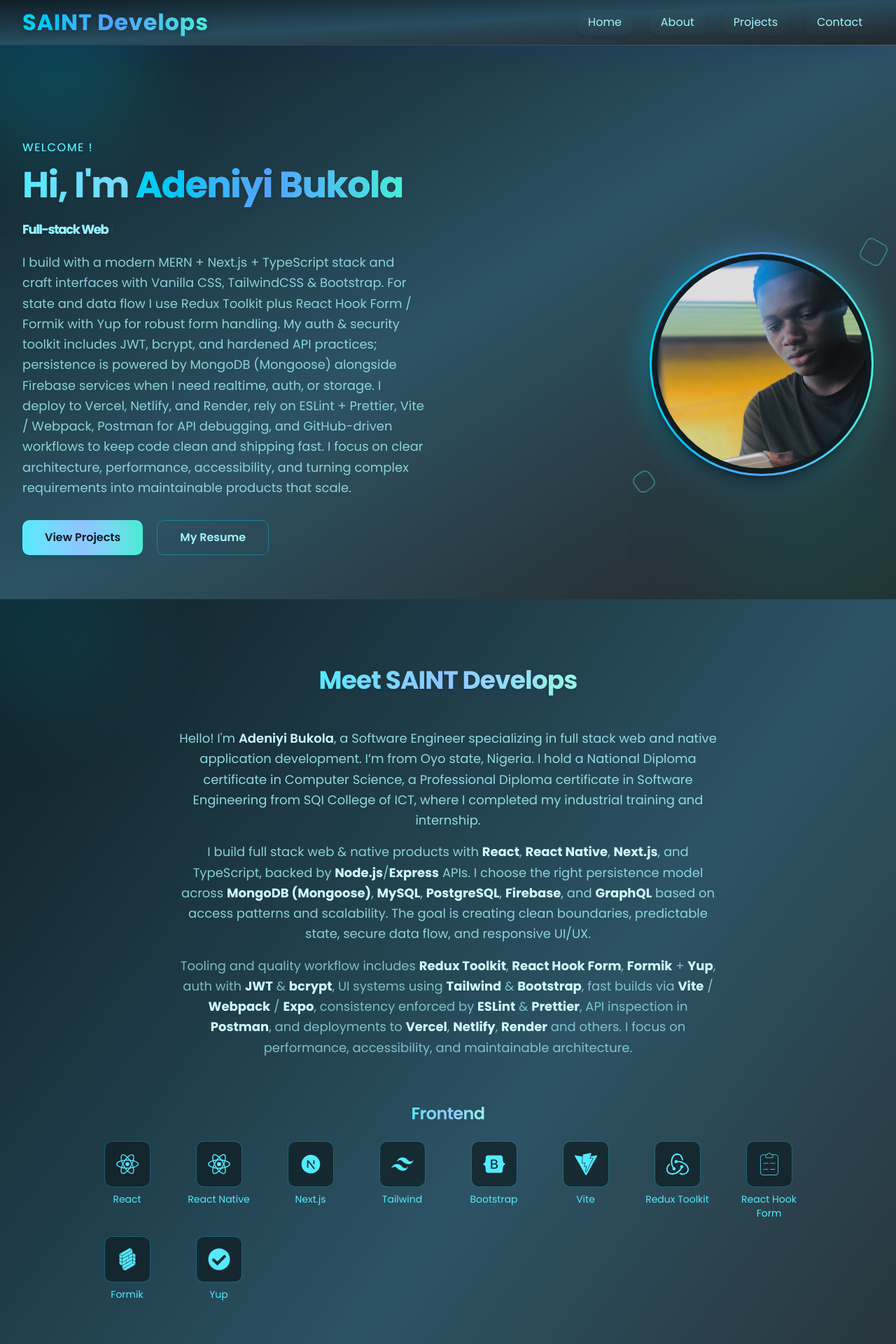
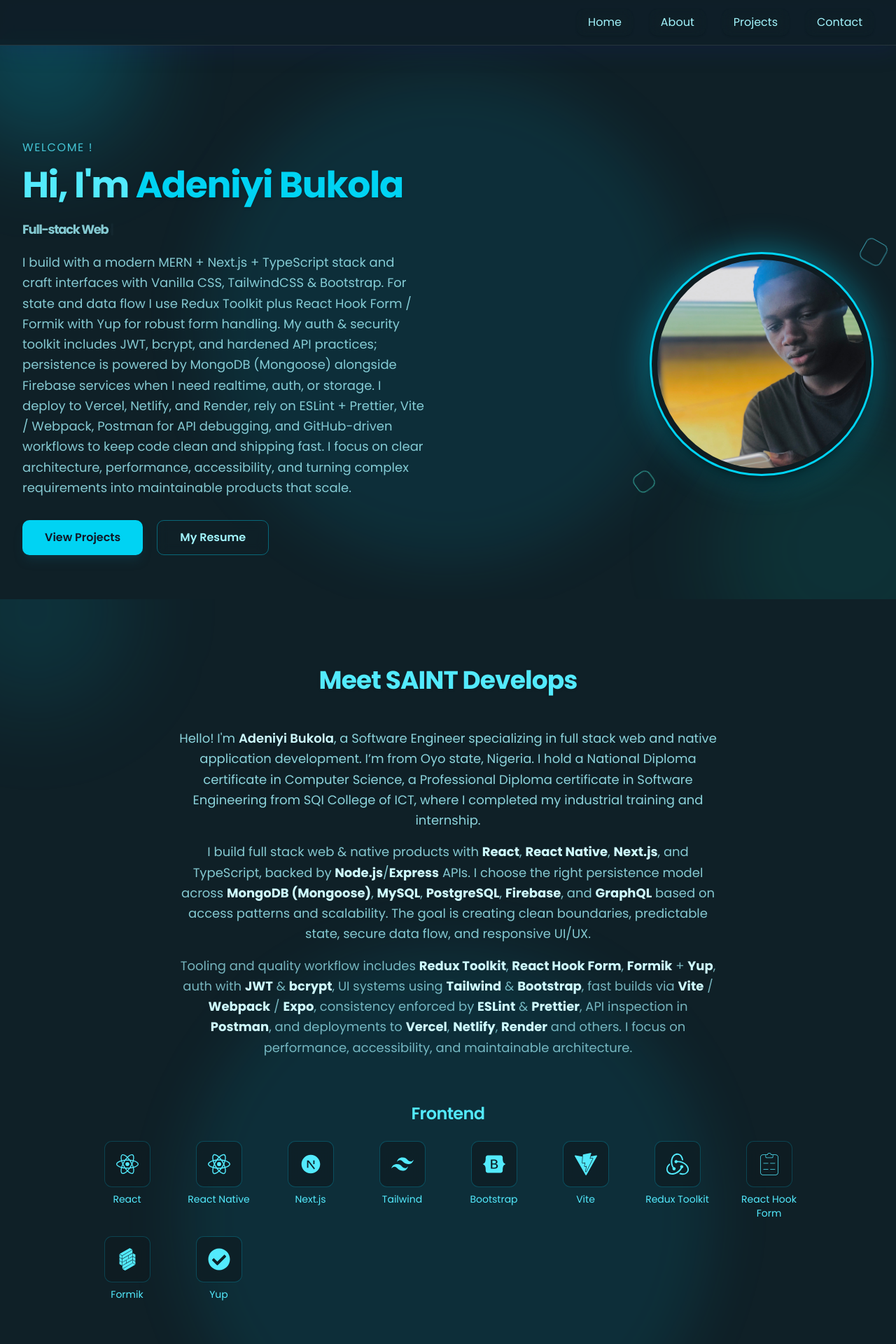
Before and after one commit to TopboySaint/my-portfolio-website, a React (Vite) app: page / in a window 1280 px wide. Shown: the top 1920 px of the page at 70% size. Built offline with nearby package versions, Linux system fonts and the light colour scheme.

Commit message:
feat: update components gradient backgrounds for a cleaner design

```diff
--- a/src/components/About.jsx
+++ b/src/components/About.jsx
@@ -101,12 +101,12 @@
   return (
     <section
       id="about"
-      className="relative py-24 px-4 sm:px-6 lg:px-8 bg-gradient-to-br from-[#0f2027] via-[#2c5364] to-[#232526] text-cyan-100 font-[Poppins] overflow-hidden"
+      className="relative py-24 px-4 sm:px-6 lg:px-8 bg-[#0f2027] text-cyan-100 font-[Poppins] overflow-hidden"
     >
       {/* Decorative shapes */}
       <div className="pointer-events-none absolute -top-32 -left-24 w-72 h-72 bg-cyan-400/10 rounded-full blur-3xl" />
       <div className="pointer-events-none absolute bottom-[-140px] right-[-140px] w-[420px] h-[420px] bg-teal-400/10 rounded-full blur-3xl" />
-      <div className="pointer-events-none absolute top-1/2 left-1/2 -translate-x-1/2 -translate-y-1/2 w-[760px] h-[760px] bg-gradient-radial from-cyan-500/10 via-transparent to-transparent rounded-full blur-2xl" />
+      <div className="pointer-events-none absolute top-1/2 left-1/2 -translate-x-1/2 -translate-y-1/2 w-[760px] h-[760px] bg-cyan-500/10 rounded-full blur-2xl" />
 
       <div className="relative max-w-5xl mx-auto">
         <Motion.div
@@ -117,7 +117,7 @@
           viewport={{ once: true, margin: "-50px" }}
         >
           <h2 className="text-3xl md:text-4xl font-extrabold mb-4 tracking-tight">
-            <span className="bg-clip-text text-transparent bg-gradient-to-r from-cyan-300 via-blue-300 to-teal-200 drop-shadow">Meet SAINT Develops</span>
+            <span className="text-cyan-300 drop-shadow">Meet SAINT Develops</span>
           </h2>
         </Motion.div>
 
@@ -150,7 +150,7 @@
                 viewport={{ once: true, margin: "-50px" }}
               >
                 <h3 className="text-xl sm:text-2xl font-semibold tracking-tight mb-2">
-                  <span className="bg-clip-text text-transparent bg-gradient-to-r from-cyan-300 via-blue-300 to-teal-200">{cat.label}</span>
+                  <span className="text-cyan-300">{cat.label}</span>
                 </h3>
               </Motion.div>
               <Motion.div
@@ -170,7 +170,7 @@
                       whileHover={{ y: -3, opacity: 0.9 }}
                       transition={{ duration: 0.2, ease: "easeOut" }}
                     >
-                      <div className="w-12 h-12 sm:w-16 sm:h-16 rounded-lg flex items-center justify-center mb-2 bg-[#0f1c21]/70 ring-1 ring-cyan-400/20 backdrop-blur-sm group-hover:bg-gradient-to-r group-hover:from-cyan-400/20 group-hover:via-blue-400/20 group-hover:to-teal-300/20 group-hover:shadow-md group-hover:shadow-cyan-500/20 transition-all duration-300">
+                      <div className="w-12 h-12 sm:w-16 sm:h-16 rounded-lg flex items-center justify-center mb-2 bg-[#0f1c21]/70 ring-1 ring-cyan-400/20 backdrop-blur-sm group-hover:bg-cyan-400/20 group-hover:shadow-md group-hover:shadow-cyan-500/20 transition-all duration-300">
                         <IconComponent className="w-6 h-6 sm:w-8 sm:h-8 text-cyan-300 group-hover:text-cyan-100 transition-colors" />
                       </div>
                       <span className="text-xs sm:text-sm text-cyan-300 text-center group-hover:text-cyan-200 transition-colors">
--- a/src/components/Hero.jsx
+++ b/src/components/Hero.jsx
@@ -13,12 +13,12 @@
   return (
     <section
       id="home"
-      className="relative min-h-screen flex items-center pt-28 md:pt-32 overflow-hidden bg-gradient-to-br from-[#0f2027] via-[#2c5364] to-[#232526] text-cyan-100 font-[Poppins]"
+      className="relative min-h-screen flex items-center pt-28 md:pt-32 overflow-hidden bg-[#0f2027] text-cyan-100 font-[Poppins]"
     >
 
       <div className="pointer-events-none absolute -top-32 -left-20 w-72 h-72 bg-cyan-400/20 rounded-full blur-3xl" />
       <div className="pointer-events-none absolute bottom-[-120px] right-[-120px] w-96 h-96 bg-teal-400/10 rounded-full blur-3xl" />
-      <div className="pointer-events-none absolute top-1/2 -translate-y-1/2 left-1/2 -translate-x-1/2 w-[700px] h-[700px] bg-gradient-radial from-cyan-500/10 via-transparent to-transparent rounded-full blur-2xl" />
+      <div className="pointer-events-none absolute top-1/2 -translate-y-1/2 left-1/2 -translate-x-1/2 w-[700px] h-[700px] bg-cyan-500/10 rounded-full blur-2xl" />
 
       <div className="relative max-w-7xl mx-auto w-full px-4 sm:px-6 lg:px-8">
         <div className="grid lg:grid-cols-2 gap-12 md:gap-16 items-center">
@@ -30,13 +30,13 @@
             transition={{ duration: 0.7, ease: "easeOut" }}
           >
             <Motion.h1
-              className="text-3xl sm:text-4xl md:text-5xl lg:text-[3.25rem] font-extrabold leading-tight tracking-tight mb-4 bg-clip-text text-transparent bg-gradient-to-r from-cyan-300 via-blue-300 to-teal-200 drop-shadow"
+              className="text-3xl sm:text-4xl md:text-5xl lg:text-[3.25rem] font-extrabold leading-tight tracking-tight mb-4 text-cyan-300 drop-shadow"
               initial={{ opacity: 0, y: 20 }}
               animate={{ opacity: 1, y: 0 }}
               transition={{ duration: 0.7, delay: 0.1, ease: "easeOut" }}
             >
               <span className="block mb-2 text-sm md:text-base font-medium tracking-widest text-cyan-300/80 uppercase">Welcome !</span>
-              Hi, I'm <span className="bg-clip-text text-transparent bg-gradient-to-r from-cyan-400 via-blue-400 to-teal-300">Adeniyi Bukola</span>
+              Hi, I'm <span className="text-cyan-400">Adeniyi Bukola</span>
 
               <div className="mt-3 md:mt-4 text-cyan-200/80 text-sm sm:text-base md:text-lg h-6 sm:h-7 md:h-8 flex items-center justify-center lg:justify-start">
                 <Typewriter
@@ -69,7 +69,7 @@
             <div className="flex flex-col sm:flex-row gap-4 sm:gap-5 justify-center lg:justify-start mb-12">
               <Motion.button
                 onClick={scrollToProjects}
-                className="group relative inline-flex items-center justify-center px-6 md:px-8 py-3 rounded-lg font-semibold text-gray-900 bg-gradient-to-r from-cyan-300 via-blue-300 to-teal-300 shadow-lg shadow-cyan-900/30 hover:shadow-cyan-400/30 transition-all hover:scale-[1.02] focus:outline-none focus:ring-2 focus:ring-cyan-300"
+                className="group relative inline-flex items-center justify-center px-6 md:px-8 py-3 rounded-lg font-semibold text-gray-900 bg-cyan-400 shadow-lg shadow-cyan-900/30 hover:shadow-cyan-400/30 transition-all hover:scale-[1.02] focus:outline-none focus:ring-2 focus:ring-cyan-300"
                 initial={{ opacity: 0, y: 20 }}
                 animate={{ opacity: 1, y: 0 }}
                 transition={{ duration: 0.7, delay: 0.4, ease: "easeOut" }}
@@ -99,8 +99,8 @@
             transition={{ duration: 0.7, delay: 0.2, ease: "easeOut" }}
           >
             <div className="relative group">
-              <div className="absolute -inset-1 rounded-full bg-gradient-to-r from-cyan-400 via-blue-400 to-teal-300 opacity-40 blur-xl group-hover:opacity-60 transition" />
-              <div className="relative w-40 h-40 sm:w-60 sm:h-60 md:w-72 md:h-72 lg:w-80 lg:h-80 rounded-full p-[3px] bg-gradient-to-r from-cyan-400 via-blue-400 to-teal-300 shadow-xl shadow-black/40">
+              <div className="absolute -inset-1 rounded-full bg-cyan-400/40 blur-xl group-hover:opacity-60 transition" />
+              <div className="relative w-40 h-40 sm:w-60 sm:h-60 md:w-72 md:h-72 lg:w-80 lg:h-80 rounded-full p-[3px] bg-cyan-400 shadow-xl shadow-black/40">
                 <div className="w-full h-full rounded-full bg-[#0f1c21] p-2 backdrop-blur-sm">
                   <div className="w-full h-full rounded-full overflow-hidden bg-[#0d171b] flex items-center justify-center">
                     <img
--- a/src/components/LoadingScreen.jsx
+++ b/src/components/LoadingScreen.jsx
@@ -5,14 +5,14 @@
   const prefersReducedMotion = useReducedMotion()
   return (
     <Motion.div
-      className="fixed inset-0 flex flex-col items-center justify-center z-[9999] bg-gradient-to-br from-[#0f2027] via-[#2c5364] to-[#232526] backdrop-blur-md px-4 sm:px-6 py-6 gap-6 md:gap-10 min-h-svh"
+      className="fixed inset-0 flex flex-col items-center justify-center z-[9999] bg-[#0f2027] backdrop-blur-md px-4 sm:px-6 py-6 gap-6 md:gap-10 min-h-svh"
       style={{ boxShadow: '0 8px 32px 0 rgba(31, 38, 135, 0.37)', border: '1px solid rgba(255,255,255,0.1)' }}
       initial={{ opacity: 1 }}
       exit={{ opacity: 0 }}
       transition={{ duration: 0.5, ease: "easeOut" }}
     >
       <Motion.div
-        className="text-3xl xs:text-4xl sm:text-5xl md:text-6xl font-extrabold mb-2 sm:mb-6 md:mb-8 text-center text-transparent bg-clip-text bg-gradient-to-r from-cyan-400 via-blue-400 to-teal-300 drop-shadow-lg tracking-wide font-[Poppins] leading-tight max-w-[90vw]"
+        className="text-3xl xs:text-4xl sm:text-5xl md:text-6xl font-extrabold mb-2 sm:mb-6 md:mb-8 text-center text-cyan-400 drop-shadow-lg tracking-wide font-[Poppins] leading-tight max-w-[90vw]"
         initial={{ opacity: 0, y: -100 }}
         animate={{ opacity: 1, y: 0 }}
         exit={{ opacity: 0, y: 100 }}
--- a/src/components/Navbar.jsx
+++ b/src/components/Navbar.jsx
@@ -81,7 +81,7 @@
   return (
     <>
       <Motion.nav
-        className="fixed top-0 left-0 right-0 w-full z-50 bg-gradient-to-br from-[#0f2027]/90 via-[#2c5364]/90 to-[#232526]/90 backdrop-blur-md backdrop-saturate-150 border-b border-white/10 shadow-lg ring-1 ring-white/5 supports-[padding:max(0px)]:pt-[env(safe-area-inset-top)]"
+        className="fixed top-0 left-0 right-0 w-full z-50 bg-[#0f2027]/90 backdrop-blur-md backdrop-saturate-150 border-b border-white/10 shadow-lg ring-1 ring-white/5 supports-[padding:max(0px)]:pt-[env(safe-area-inset-top)]"
         initial={{ y: -20, opacity: 0 }}
         animate={{ y: 0, opacity: 1 }}
         transition={{ duration: 0.4, ease: "easeOut" }}
@@ -94,8 +94,8 @@
               whileHover={{ opacity: 0.9, scale: 1.02 }}
               transition={{ duration: 0.2 }}
             >
-              <span className="block text-2xl xs:text-[26px] sm:hidden font-extrabold bg-gradient-to-r from-cyan-400 via-blue-400 to-teal-300 bg-clip-text text-transparent drop-shadow-lg tracking-wide font-[Poppins] leading-tight">SAINT Devs</span>
-              <span className="hidden sm:block text-2xl sm:text-[26px] md:text-[30px] lg:text-[32px] font-extrabold bg-gradient-to-r from-cyan-400 via-blue-400 to-teal-300 bg-clip-text text-transparent drop-shadow-lg tracking-wide font-[Poppins] leading-tight truncate max-w-[68vw]">SAINT Develops</span>
+              <span className="block text-2xl xs:text-[26px] sm:hidden font-extrabold text-cyan-400 bg-clip-text text-transparent drop-shadow-lg tracking-wide font-[Poppins] leading-tight">SAINT Devs</span>
+              <span className="hidden sm:block text-2xl sm:text-[26px] md:text-[30px] lg:text-[32px] font-extrabold text-cyan-400 bg-clip-text text-transparent drop-shadow-lg tracking-wide font-[Poppins] leading-tight truncate max-w-[68vw]">SAINT Develops</span>
             </Motion.div>
 
   <div className="hidden md:flex flex-wrap space-x-2 lg:space-x-4 xl:space-x-6">
@@ -135,7 +135,7 @@
       <AnimatePresence>
         {isOpen && (
           <Motion.div
-            className="fixed inset-0 z-40 md:hidden bg-gradient-to-br from-[#0f2027]/95 via-[#2c5364]/95 to-[#232526]/95 backdrop-blur-xl border-l border-white/10 shadow-2xl px-2 pt-2 pb-8 flex flex-col overflow-hidden"
+            className="fixed inset-0 z-40 md:hidden bg-[#0f2027]/95 backdrop-blur-xl border-l border-white/10 shadow-2xl px-2 pt-2 pb-8 flex flex-col overflow-hidden"
             style={{ boxShadow: '0 8px 32px 0 rgba(31, 38, 135, 0.27)' }}
             variants={menuVariants}
             initial="closed"
@@ -168,7 +168,7 @@
                 <Motion.button
                   key={item.id}
                   onClick={() => scrollToSection(item.id)}
-                  className="w-full max-w-xs text-2xl xs:text-3xl sm:text-4xl font-semibold bg-gradient-to-r from-cyan-400 via-blue-400 to-teal-300 bg-clip-text text-transparent drop-shadow-lg px-4 py-3 rounded-xl hover:bg-cyan-400/10 focus:outline-none focus:ring-2 focus:ring-cyan-300 transition-all font-[Poppins] text-center select-none"
+                  className="w-full max-w-xs text-2xl xs:text-3xl sm:text-4xl font-semibold text-cyan-400 bg-clip-text text-transparent drop-shadow-lg px-4 py-3 rounded-xl hover:bg-cyan-400/10 focus:outline-none focus:ring-2 focus:ring-cyan-300 transition-all font-[Poppins] text-center select-none"
                   variants={linkVariants}
                   whileHover={{ scale: 1.07, opacity: 0.95 }}
                   whileTap={{ scale: 0.97 }}
@@ -180,7 +180,7 @@
 
             </Motion.div>
 
-            <div className="absolute inset-0 bg-gradient-to-br from-cyan-400/10 via-blue-400/10 to-teal-300/10 -z-10 rounded-xl" />
+            <div className="absolute inset-0 bg-cyan-400/10 -z-10 rounded-xl" />
 
             <Motion.div
               className="absolute top-20 left-8 w-3 h-3 bg-cyan-300 rounded-full opacity-60 shadow-lg"
```
Also changed, not shown: src/components/Contact.jsx (+7 -7 lines), src/components/Footer.jsx (+4 -4 lines), src/components/Projects.jsx (+7 -7 lines).
